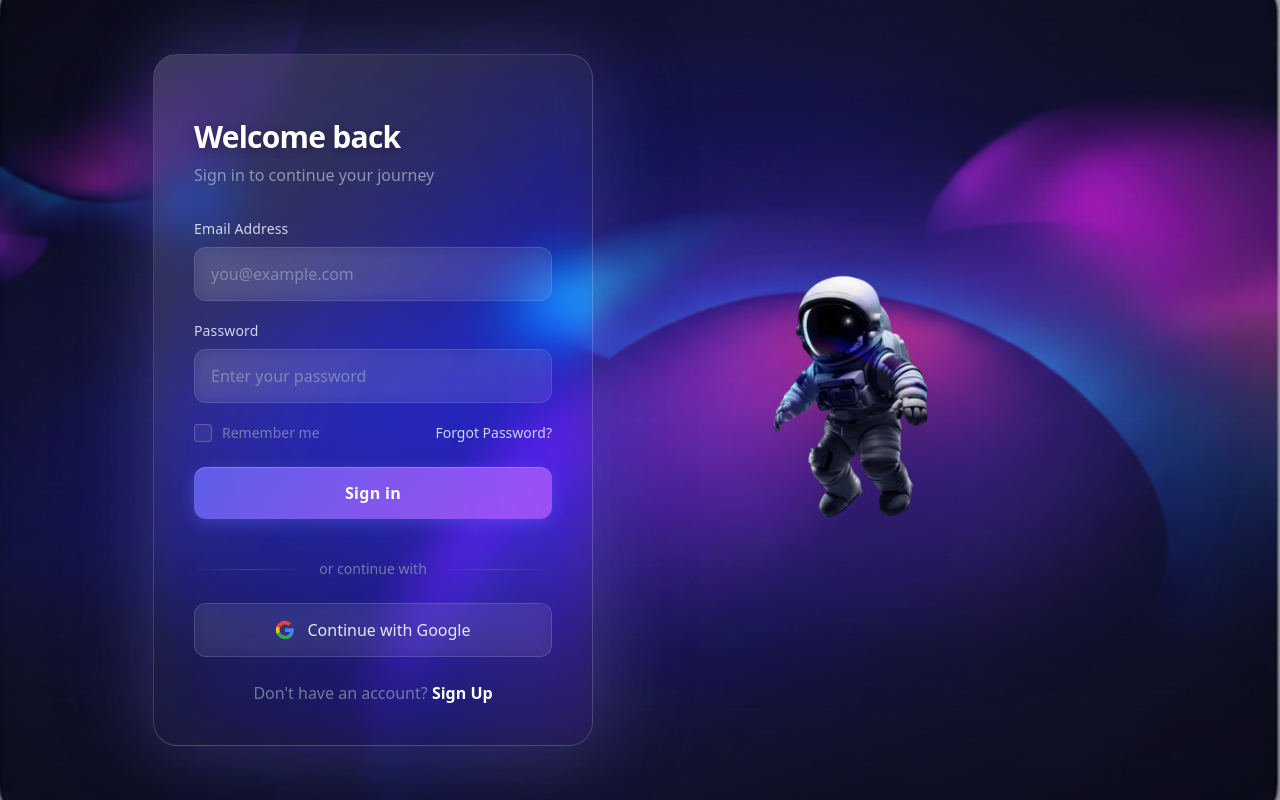
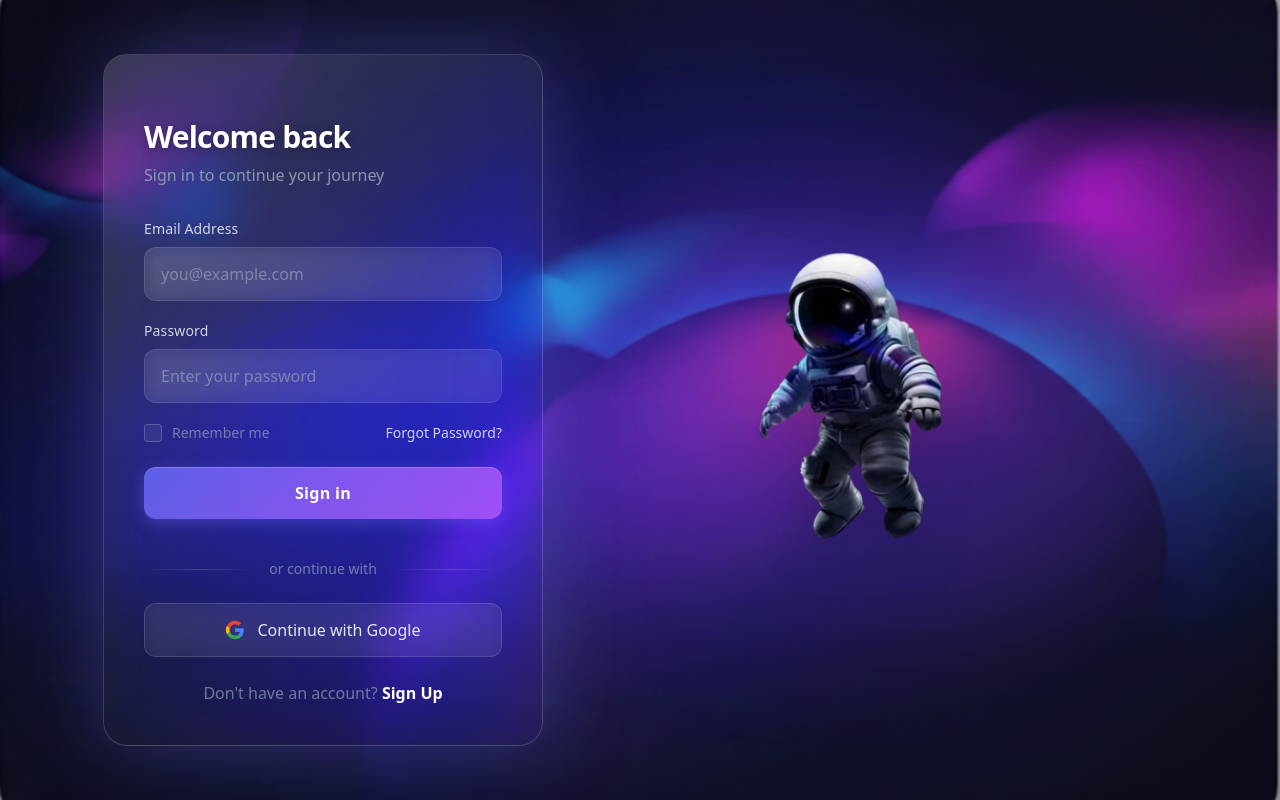
Before and after one commit to CosmoNauts12/CosmoNaut, a Next.js app: page / in a window 1280 px wide. Built offline with nearby package versions, Linux system fonts and the light colour scheme; no server answers.

Commit message:
made work

```diff
--- a/app/components/Astronaut.tsx
+++ b/app/components/Astronaut.tsx
@@ -9,8 +9,8 @@ export default function Astronaut() {
       <Image
         src="/astronaut.png"
         alt="Astronaut"
-        width={550}
-        height={550}
+        width={650}
+        height={650}
         className="relative drop-shadow-2xl"
         priority
       />
```
